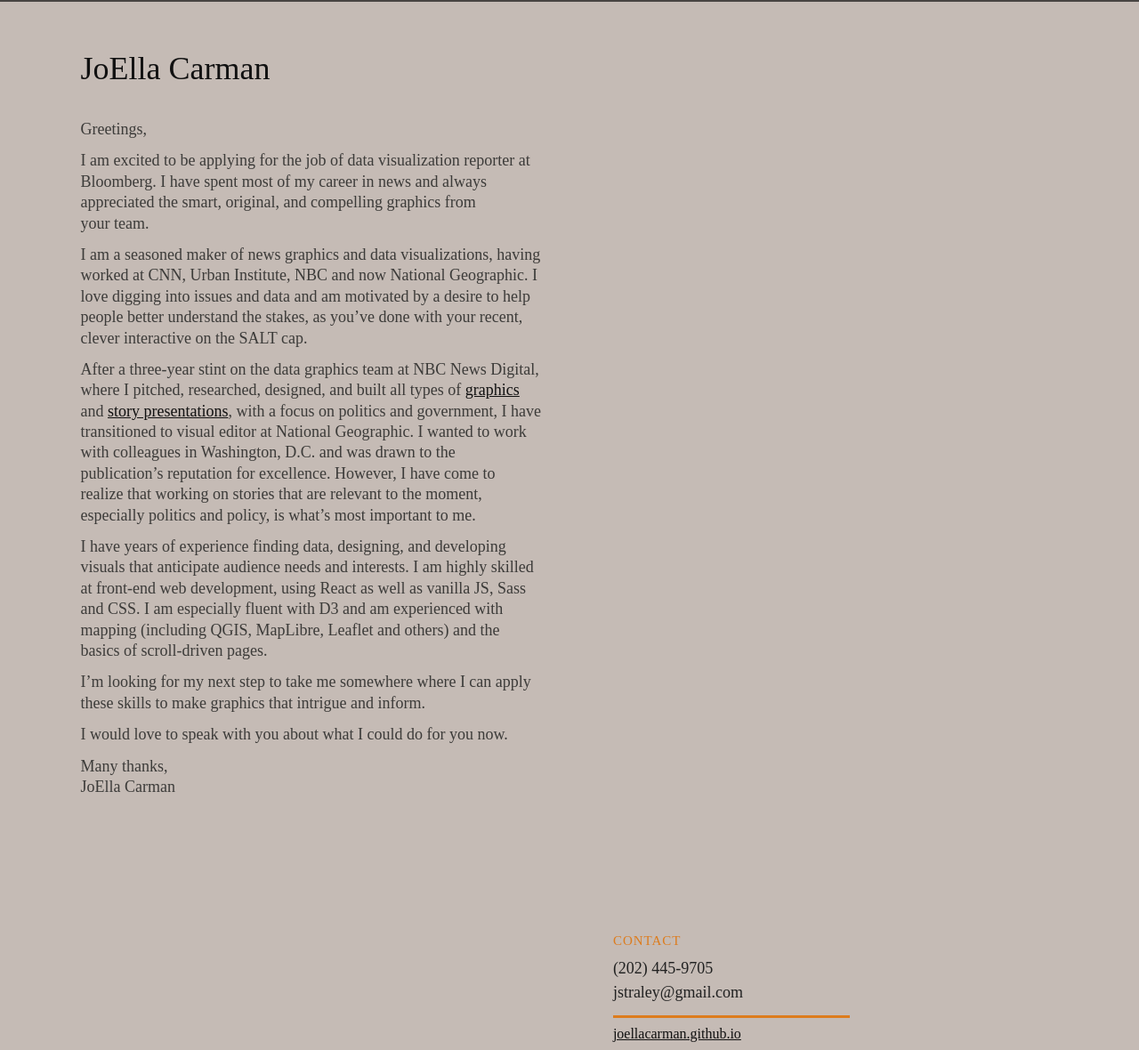
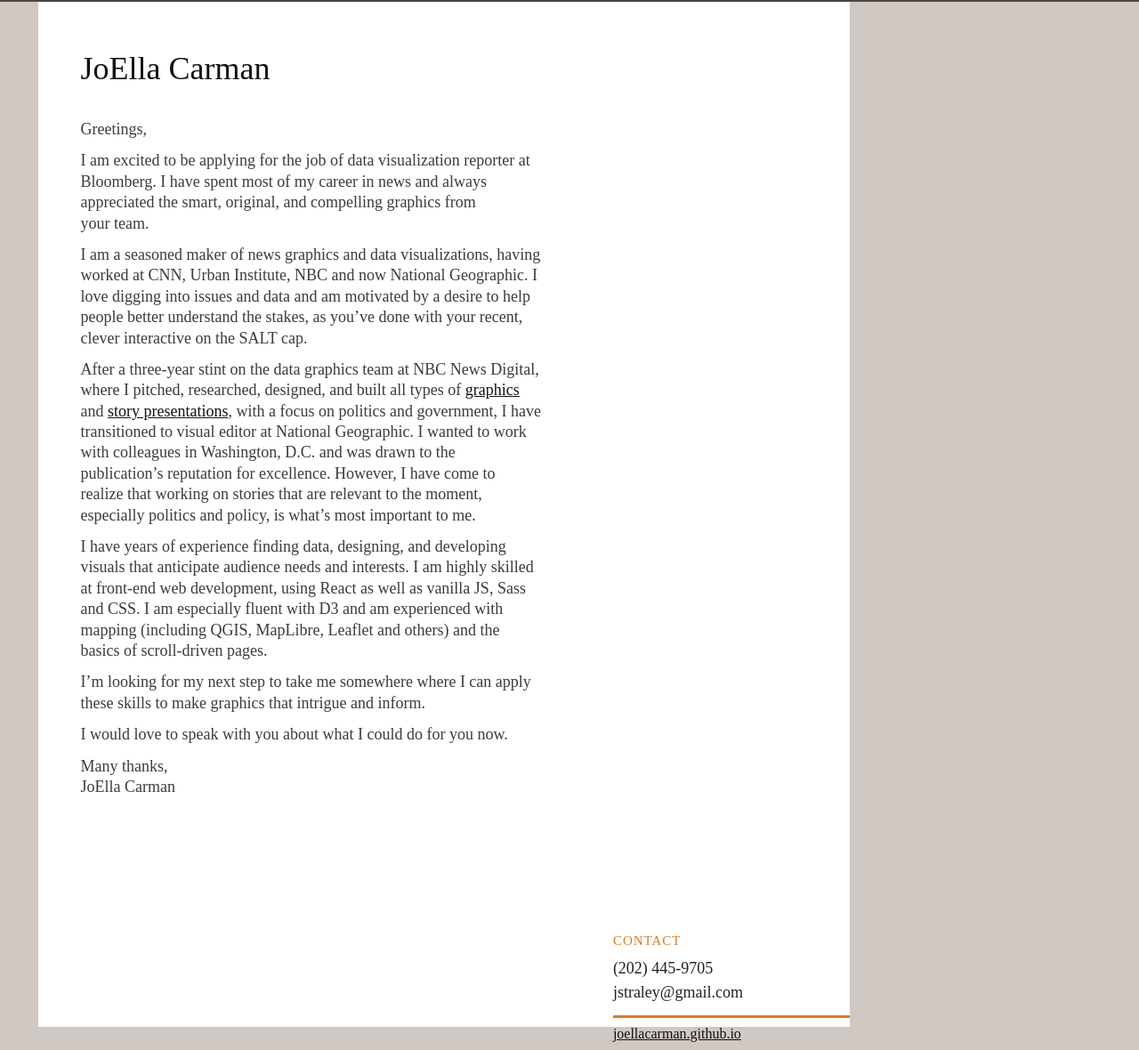
Before and after one commit to joellacarman/joellacarman.github.io, a Jekyll site: the page built from cover.html, in a window 1280 px wide. Shown: the whole page at 89% size. Built offline with Jekyll 4.4.1, drawn with Linux system fonts in a browser that asks for light colours; some web fonts are replaced.

Commit message:
notes styles

```diff
--- a/_sass/_layout.scss
+++ b/_sass/_layout.scss
@@ -16,6 +16,7 @@
 body {
     background-color: $hoefler-beige;
     border-top: 2px solid $off-black;
+
 }
 
 .site-header {
@@ -135,10 +136,19 @@
             display: flex;
             justify-content: space-between;
             // border-top: 1px solid #ada195;
-            color: $label-color;
-            font-size: 13px;
+            color: #585250;
+            font-family: "Ringside Compressed A", "Ringside Compressed B";
+            font-size: 16px;
             margin: 8px 0 0 0;
             width: 100%;
+
+            a {
+                color: #585250;
+
+                &:hover {
+                    text-transform: underline;
+                }
+            }
         }
 
         .image-wrapper {
@@ -309,6 +319,7 @@
 @media print {
 
     body {
+        background-color: #ffffff;
         padding: 10px;
     }
 
--- a/_sass/_print.scss
+++ b/_sass/_print.scss
@@ -1,7 +1,10 @@
 
 //Print styles
 @page { margin: 0; }
+
    .print-page {
+    background-color: #ffffff;
+    border-top: none;
     width: 8.5in;
     height: 11in;
     padding: 0.5in;
--- a/css/main.scss
+++ b/css/main.scss
@@ -20,7 +20,7 @@
 $my-gold:		   #DF7D1D;
 $off-black: #484442;
 $label-color: $off-black;//#7e5f40;
-$hoefler-beige: #c5bbb5;
+$hoefler-beige: #d0c8c3;
 
 
 
```
Also changed, not shown: 2 other files.
